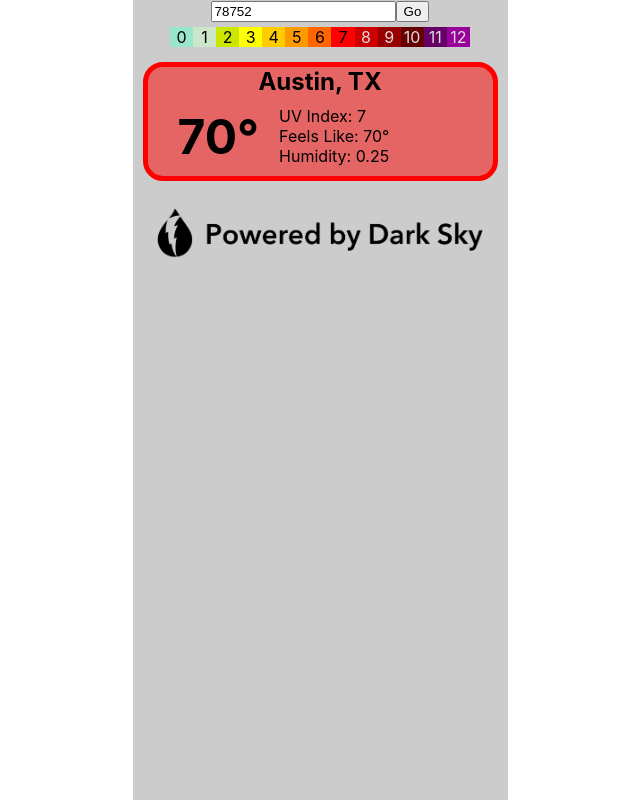
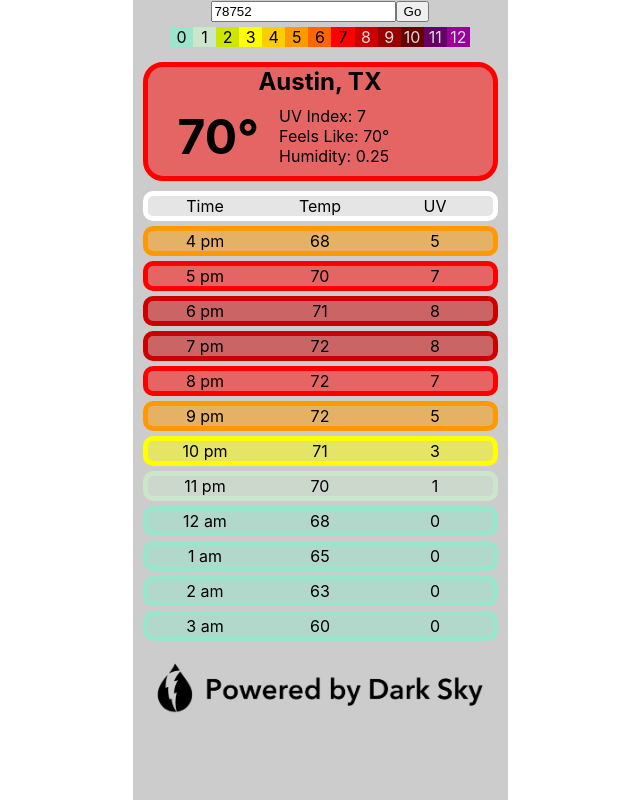
Before and after one commit to brentirwin/sunshine-index, a React (Create React App) app: page / in a window 1280 px wide. Both pictures are taken after a click on the input "Go". Shown: the whole page, without its empty margins (320-960 px from the left). Built offline with nearby package versions, Linux system fonts and the light colour scheme.

Commit message:
Add hourly weather forecast

```diff
--- a/src/App.css
+++ b/src/App.css
@@ -31,7 +31,6 @@ main {
 }
 
 #current {
-  background: #ddd;
   border-radius: 20px;
   margin: 10px;
 }
@@ -70,3 +69,15 @@ main {
 .uv-key div {
   display: table-cell;
 }
+
+#future-weather div {
+  margin: 5px 10px 5px 10px;
+  border-radius: 10px;
+  width: calc(100% - 30px);
+  display: table;
+  table-layout: fixed;
+}
+
+#future-weather div span {
+  display: table-cell;
+}
--- a/src/App.js
+++ b/src/App.js
@@ -7,6 +7,7 @@ import ZipForm from './ZipForm.js';
 import DarkSky from './DarkSky.js';
 import CurrentWeather from './CurrentWeather.js';
 import UVKey from './UVKey.js';
+import FutureWeather from './FutureWeather.js';
 
 class App extends Component {
   constructor(props) {
@@ -67,6 +68,7 @@ class App extends Component {
   }
 
   render() {
+    console.log(this.state.weather);
     return (
       <div className="App">
         <main>
@@ -81,6 +83,10 @@ class App extends Component {
             location={this.state.locData}
             init={this.state.initialized}
             />
+          <FutureWeather
+            hourly={this.state.weather.hourly}
+            init={this.state.initialized}
+            />
           <DarkSky />
         </main>
       </div>
--- /dev/null
+++ b/src/FutureWeather.js
@@ -0,0 +1,55 @@
+import React from 'react';
+import { colorMap } from './colors.js';
+import { times } from './times.js';
+
+const FutureWeather = props => {
+  if (!props.init) return null;
+
+  const hourly = props.hourly.data.slice(0,12).map((hour, key) => {
+    const time = new Date(hour.time*1000).getHours();
+    console.log(parseInt(time));
+    const weather = {
+      temp: Math.round(hour.temperature),
+      icon: hour.icon,
+      uv: hour.uvIndex,
+      time: times(parseInt(time))
+    };
+
+    const styles = () => {
+      const color = colorMap(weather.uv);
+      return {
+        backgroundColor: color + '80',
+        border: '5px solid ' + color
+      }
+    }
+
+    return (
+      <div
+        key={key}
+        style={styles()}
+        className="hour"
+        >
+        <span className="time">{weather.time}</span>
+        <span className="temp">{weather.temp}</span>
+        <span className="uv">{weather.uv}</span>
+      </div>
+    );
+  });
+
+  return (
+    <div id="future-weather">
+      <div
+        key="key"
+        style={{ backgroundColor: '#ffffff80', border: '5px solid white'}}
+        className="key"
+        >
+        <span>Time</span>
+        <span>Temp</span>
+        <span>UV</span>
+      </div>
+      {hourly}
+    </div>
+  );
+}
+
+export default FutureWeather;
--- a/src/UVKey.js
+++ b/src/UVKey.js
@@ -2,10 +2,12 @@ import React from 'react';
 import { colorMap } from './colors.js';
 
 const UVKey = props => {
-  const arr = [0, 1, 2, 3, 4, 5, 6, 7, 8, 9, 10, 11, 12].map(x => {
+  const arr = [0, 1, 2, 3, 4, 5, 6, 7, 8, 9, 10, 11, 12].map((x, key) => {
     return (
-      <div style={{ backgroundColor: colorMap(x),
-                    color: x < 8 ? '#000' : '#ddd' }}>
+      <div
+        key={key}
+        style={{ backgroundColor: colorMap(x),
+                 color: x < 8 ? '#000' : '#ddd' }}>
         {x}
       </div>
     );
--- a/src/colors.js
+++ b/src/colors.js
@@ -1,6 +1,4 @@
-export { colorMap };
-
-const colorMap = num => {
+export const colorMap = num => {
   const colors = ['99e6cc', // 0
                   'cce6cc', // 1
                   'cce600', // 2
--- /dev/null
+++ b/src/times.js
@@ -0,0 +1,4 @@
+export const times = time => {
+  return [12, 1, 2, 3, 4, 5, 6, 7, 8, 9, 10, 11][time % 12].toString()
+          + ' ' + (time < 12 ? 'am' : 'pm');
+}
```
